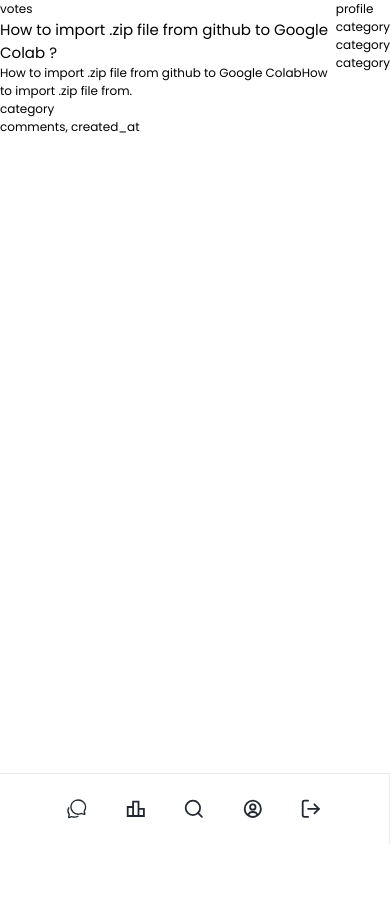
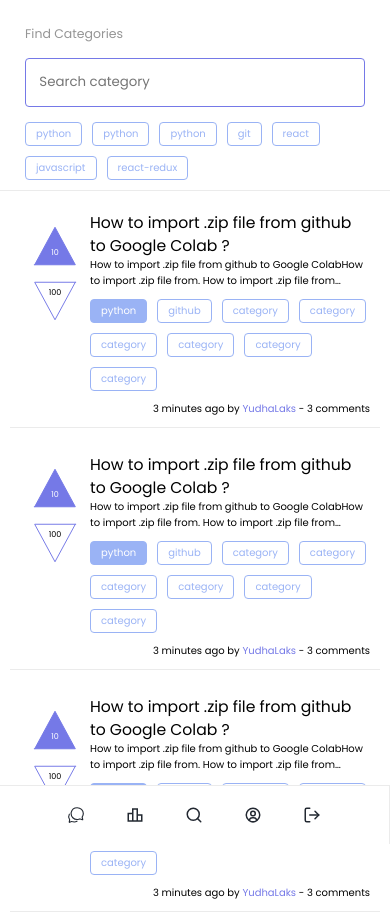
Before and after one commit to laksmanayudha/forum-app, a React (Create React App) app: page / in a window 390 px wide. Before the commit the page ends 844 px from the top, so only its background shows below. Built offline with nearby package versions, Linux system fonts and the light colour scheme.

Commit message:
create thread page, fix sidebar responsive

```diff
--- a/src/pages/ThreadsPage.jsx
+++ b/src/pages/ThreadsPage.jsx
@@ -1,38 +1,169 @@
 import React from 'react';
+import { IoTriangleOutline } from 'react-icons/io5';
+import { Input } from '../components/Form';
 import '../styles/pages/threads-page.css';
 
 function ThreadsPage() {
   return (
     <section className="threads-page page">
+      <div className="thread-lists-container">
         <div className="thread-lists">
           <article className="thread">
             <div className="thread__votes">
-            votes
+              <div className="votes">
+                <div className="votes-container up-votes votes--voted">
+                  <IoTriangleOutline />
+                  <small className="votes-value">10</small>
+                </div>
+                <div className="votes-container down-votes">
+                  <IoTriangleOutline className="down-votes" />
+                  <small className="votes-value">100</small>
+                </div>
+              </div>
             </div>
             <div className="thread__data-container">
               <div className="thread__title-desc">
-              <h4>How to import .zip file from github to Google Colab ?</h4>
-              <div>
+                <h3 className="thread--truncate">How to import .zip file from github to Google Colab ?</h3>
+                <div className="thread--truncate">
+                  How to import .zip file from github to Google ColabHow to import .zip file from.
                   How to import .zip file from github to Google ColabHow to import .zip file from.
                 </div>
               </div>
               <div className="thread__categories">
-              category
+                <div className="thread-categories-container">
+                  <span className="thread-category category--active">python</span>
+                  <span className="thread-category">github</span>
+                  <span className="thread-category">category</span>
+                  <span className="thread-category">category</span>
+                  <span className="thread-category">category</span>
+                  <span className="thread-category">category</span>
+                  <span className="thread-category">category</span>
+                  <span className="thread-category">category</span>
+                </div>
               </div>
               <div className="thread__etc">
-              comments, created_at
+                <span>
+                  3 minutes ago by
+                  { ' ' }
+                  <span className="username">YudhaLaks</span>
+                  { ' ' }
+                  - 3 comments
+                </span>
+              </div>
+            </div>
+          </article>
+          <article className="thread">
+            <div className="thread__votes">
+              <div className="votes">
+                <div className="votes-container up-votes votes--voted">
+                  <IoTriangleOutline />
+                  <small className="votes-value">10</small>
+                </div>
+                <div className="votes-container down-votes">
+                  <IoTriangleOutline className="down-votes" />
+                  <small className="votes-value">100</small>
+                </div>
+              </div>
+            </div>
+            <div className="thread__data-container">
+              <div className="thread__title-desc">
+                <h3 className="thread--truncate">How to import .zip file from github to Google Colab ?</h3>
+                <div className="thread--truncate">
+                  How to import .zip file from github to Google ColabHow to import .zip file from.
+                  How to import .zip file from github to Google ColabHow to import .zip file from.
+                </div>
+              </div>
+              <div className="thread__categories">
+                <div className="thread-categories-container">
+                  <span className="thread-category category--active">python</span>
+                  <span className="thread-category">github</span>
+                  <span className="thread-category">category</span>
+                  <span className="thread-category">category</span>
+                  <span className="thread-category">category</span>
+                  <span className="thread-category">category</span>
+                  <span className="thread-category">category</span>
+                  <span className="thread-category">category</span>
+                </div>
+              </div>
+              <div className="thread__etc">
+                <span>
+                  3 minutes ago by
+                  { ' ' }
+                  <span className="username">YudhaLaks</span>
+                  { ' ' }
+                  - 3 comments
+                </span>
+              </div>
+            </div>
+          </article>
+          <article className="thread">
+            <div className="thread__votes">
+              <div className="votes">
+                <div className="votes-container up-votes votes--voted">
+                  <IoTriangleOutline />
+                  <small className="votes-value">10</small>
+                </div>
+                <div className="votes-container down-votes">
+                  <IoTriangleOutline className="down-votes" />
+                  <small className="votes-value">100</small>
+                </div>
+              </div>
+            </div>
+            <div className="thread__data-container">
+              <div className="thread__title-desc">
+                <h3 className="thread--truncate">How to import .zip file from github to Google Colab ?</h3>
+                <div className="thread--truncate">
+                  How to import .zip file from github to Google ColabHow to import .zip file from.
+                  How to import .zip file from github to Google ColabHow to import .zip file from.
+                </div>
+              </div>
+              <div className="thread__categories">
+                <div className="thread-categories-container">
+                  <span className="thread-category category--active">python</span>
+                  <span className="thread-category">github</span>
+                  <span className="thread-category">category</span>
+                  <span className="thread-category">category</span>
+                  <span className="thread-category">category</span>
+                  <span className="thread-category">category</span>
+                  <span className="thread-category">category</span>
+                  <span className="thread-category">category</span>
+                </div>
+              </div>
+              <div className="thread__etc">
+                <span>
+                  3 minutes ago by
+                  { ' ' }
+                  <span className="username">YudhaLaks</span>
+                  { ' ' }
+                  - 3 comments
+                </span>
               </div>
             </div>
           </article>
         </div>
-      <aside>
-        <div>
-          profile
       </div>
-        <div>
-          <div>category</div>
-          <div>category</div>
-          <div>category</div>
+      <aside className="thread-side-contents">
+        <div className="profile-content">
+          <div className="profile">
+            <img src="https://ui-avatars.com/api/?name=Dimas Saputra&background=random" alt="profile" />
+            <div className="profile-body">
+              <h4>Laksmana Yudha</h4>
+              <p>laksmanayudha22@gmail.com</p>
+            </div>
+          </div>
+        </div>
+        <h4 className="top-categories">Find Categories</h4>
+        <Input type="text" placeholder="Search category" />
+        <div className="categories-content">
+          <div className="thread-categories-container">
+            <span className="thread-category">python</span>
+            <span className="thread-category">python</span>
+            <span className="thread-category">python</span>
+            <span className="thread-category">git</span>
+            <span className="thread-category">react</span>
+            <span className="thread-category">javascript</span>
+            <span className="thread-category">react-redux</span>
+          </div>
         </div>
       </aside>
     </section>
--- a/src/styles/app.css
+++ b/src/styles/app.css
@@ -74,12 +74,18 @@
   min-height: 100vh;
 }
 
+@media (max-width: 1286px) {}
+
 @media (max-width: 1024px) {}
 
-@media (max-width: 768px) {}
-
-@media (max-width: 640px) {
+@media (max-width: 768px) {
   :root {
     font-size: 12px;
   }
 }
+
+@media (max-width: 640px) {
+  :root {
+    font-size: 10px;
+  }
+}
--- a/src/styles/components/sidebar.css
+++ b/src/styles/components/sidebar.css
@@ -1,10 +1,12 @@
 @import url('../app.css');
 
 .sidebar {
+  background-color: var(--white);
   display: flex;
   flex-direction: column;
   justify-content: center;
   border-right: 1px solid var(--divider);
+  z-index: 999;
 }
 
 .sidebar-logo {
@@ -34,7 +36,11 @@
 .sidebar-lists-item {
   display: inline-block;
   padding: 0 2em;
-  border-right: 1px solid transparent;
+  border-right: 1px solid var(--white);
+}
+
+.sidebar-lists-item a {
+  color: var(--black);
 }
 
 .sidebar-lists-item h4 {
@@ -63,6 +69,7 @@
     bottom: 0;
     left: 0;
     right: 0;
+    z-index: 999;
   }
 
   .sidebar-logo {
@@ -72,7 +79,7 @@
   .sidebar-lists {
     flex-direction: row;
     justify-content: center;
-    gap: 1em;
+    gap: 2em;
     padding: 1em 0;;
   }
 
@@ -86,7 +93,7 @@
 
   .sidebar--active {
     border: none;
-    background-color: var(--blue-1);
+    background-color: var(--black);
     border-radius: 50%;
   }
 
@@ -94,3 +101,10 @@
     color: var(--white);
   }
 }
+
+@media (max-width: 1286px) {
+  .sidebar-logo h3,
+  .sidebar-lists-item__label {
+    display: none;
+  }
+}
--- a/src/styles/pages/threads-page.css
+++ b/src/styles/pages/threads-page.css
@@ -4,6 +4,199 @@
   display: flex;
 }
 
+.thread-lists-container {
+  /* width: 80%; */
+  flex: 1;
+  display: flex;
+  justify-content: center;
+  padding: 2.5em 1em;
+}
+
 .thread-lists {
-  flex: 1;
+  display: flex;
+  flex-direction: column;
+  gap: 1.5em;
+  width: 100%;
+  max-width: 850px;
 }
+
+.thread {
+  border-bottom: 1px solid var(--divider);
+  display: flex;
+  padding: 1em;
+}
+
+.thread__votes {
+  display: flex;
+  justify-content: center;
+  padding: 1em;
+}
+
+.thread__data-container {
+  display: flex;
+  flex-direction: column;
+  gap: 1em;
+}
+
+.thread__etc {
+  display: flex;
+  justify-content: flex-end;
+  align-items: center;
+}
+
+.thread__etc span {
+  display: inline-block;
+}
+
+.thread__etc svg {
+  width: 20px;
+  height: 20px;
+}
+
+.thread-side-contents {
+  display: flex;
+  flex-direction: column;
+  gap: 1.5em;
+  padding: 2.5em;
+}
+
+.categories-content {
+  max-width: 250px;
+}
+
+.top-categories {
+  color: var(--grey);
+}
+
+.username {
+  color: var(--blue-1);
+}
+
+.thread--truncate {
+  overflow: hidden;
+  text-overflow: ellipsis;
+  display: -webkit-box;
+  -webkit-line-clamp: 2;
+  -webkit-box-orient: vertical;
+}
+
+/* category */
+.thread-categories-container {
+  display: flex;
+  flex-wrap: wrap;
+  gap: 1em;
+}
+
+.thread-category {
+  background-color: transparent;
+  border: 1px solid var(--blue-2);
+  border-radius: 4px;
+  color: var(--blue-2);
+  cursor: default;
+  padding: .3em 1em;
+}
+
+.category--active {
+  background-color: var(--blue-2);
+  color: white;
+}
+
+/* votes */
+.votes {
+  display: flex;
+  flex-direction: column;
+}
+
+.up-votes svg,
+.down-votes svg {
+  width: 5em;
+  height: 5em;
+}
+
+.up-votes:hover svg path,
+.down-votes:hover svg path {
+  stroke-width: 15;
+}
+
+.up-votes svg path,
+.down-votes svg path {
+  stroke-width: 10;
+  stroke: var(--blue-1);
+}
+
+.down-votes svg {
+  transform: rotate(180deg);
+}
+
+.votes-container {
+  position: relative;
+  cursor: default;
+}
+
+.up-votes .votes-value,
+.down-votes .votes-value {
+  display: flex;
+  justify-content: center;
+  align-items: center;
+  width: 100%;
+  position: absolute;
+  bottom: 0;
+  left: 0;
+  right: 0;
+  top: 0;
+}
+
+.down-votes .votes-value {
+  margin-top: -20px;
+}
+
+.up-votes .votes-value {
+  margin-top: 10px;
+}
+
+.votes--voted svg path {
+  fill: var(--blue-1);
+}
+
+.votes--voted .votes-value {
+  color: var(--white);
+}
+
+/* profile */
+.profile {
+  display: flex;
+  align-items: center;
+  gap: 1em;
+}
+
+.profile img {
+  width: 45px;
+  height: 45px;
+  object-fit: cover;
+  object-position: center;
+  border-radius: 50%;
+}
+
+@media (max-width: 1024px) {
+  .threads-page {
+    flex-direction: column-reverse;
+    justify-content: flex-end;
+  }
+
+  .thread-lists-container {
+    padding: 1em;
+  }
+
+  .thread-side-contents {
+    padding: 2.5em 2.5em 1em 2.5em;
+    border-bottom: 1px solid var(--divider);
+  }
+
+  .profile-content {
+    display: none;
+  }
+
+  .categories-content {
+    max-width: 100%;
+  }
+}
```
Lines whose indentation alone changed are shown as unchanged.
